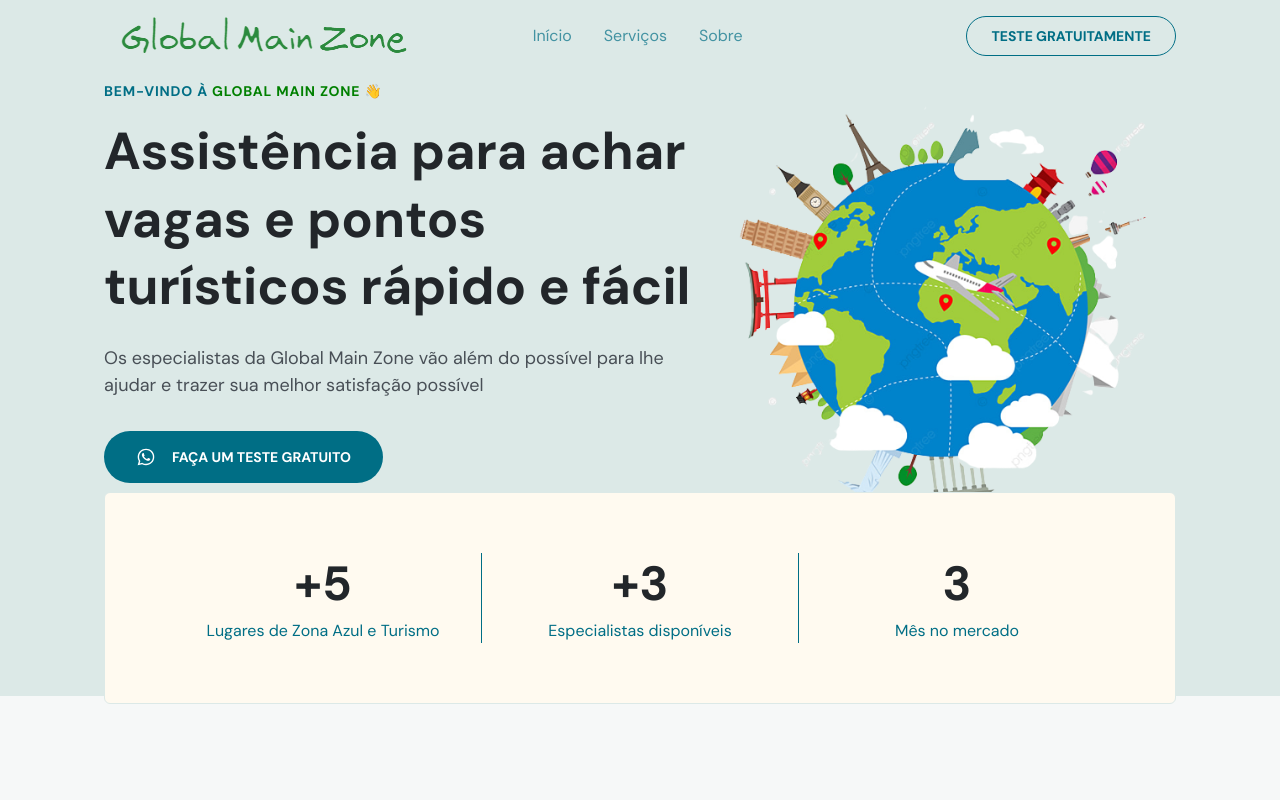
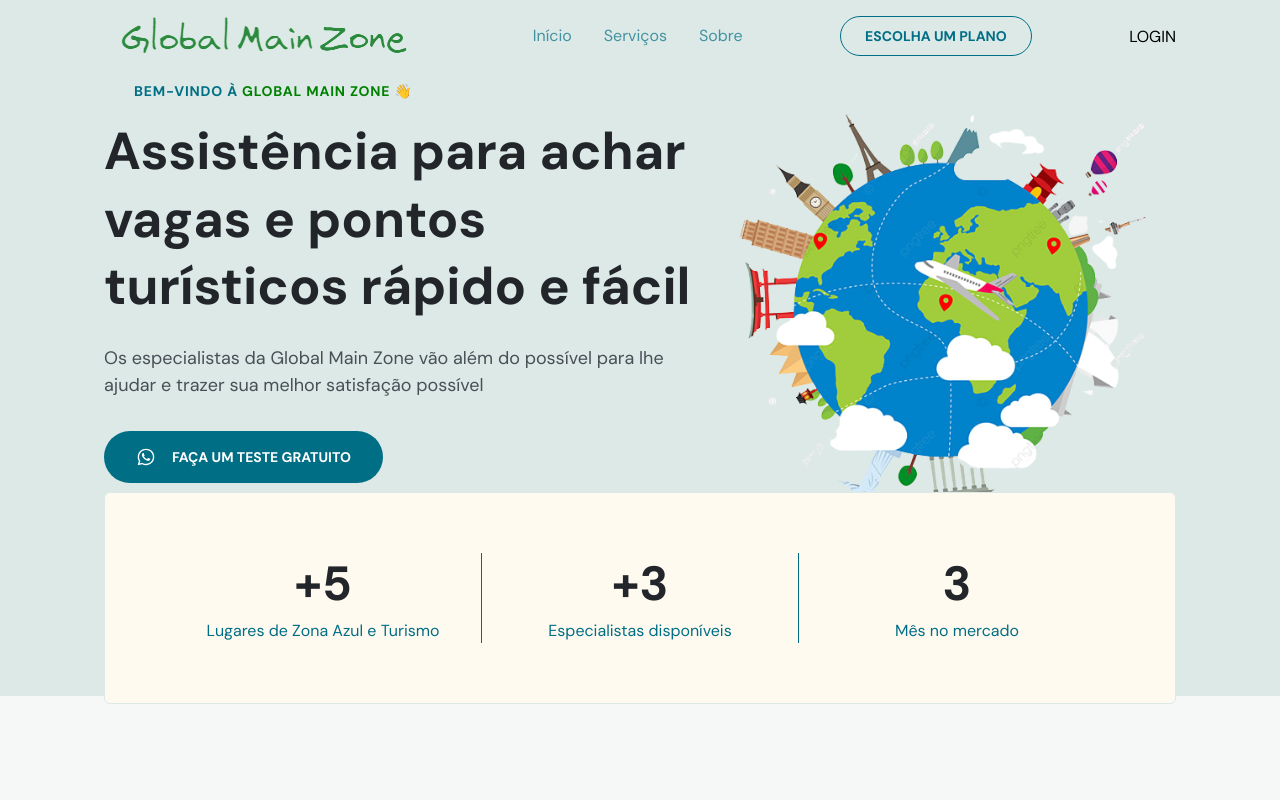
Before and after one commit to zBillydim/GlobalMainZonee, a plain HTML site: page main/index.html in a window 1280 px wide. Shown: the top 800 px of the page. Drawn offline with nearby package versions, Linux system fonts and the light colour scheme.

Commit message:
FEAT(Adicionamento-CSS-Pages)
Adicionado novas funções no CSS (começo da criação do botão login) e também criação da .html de registro

```diff
--- a/css/Index.css
+++ b/css/Index.css
@@ -433,10 +433,10 @@ footer {
 
 footer .logo {
   display: inline-block;
-  margin-bottom: 2.4rem;
+  margin-bottom: 2.2rem;
 }
 
-footer .logo svg {
+footer .logo img {
   width: 23.6rem;
   height: 3.1rem;
 }
@@ -744,4 +744,14 @@ footer .social-links {
   footer p {
     margin-bottom: 0;
   }
+  .login {
+    text-decoration: none;
+    background: var(--primary-color);
+    border-radius: 4rem;
+    margin-bottom: 4rem;
+    padding: 1.6rem 3.2rem;
+    width: fit-content;
+    color: white;
+    text-transform: uppercase;
+  }
 }
--- a/main/index.html
+++ b/main/index.html
@@ -24,7 +24,6 @@
         <a class="logo animate__animated animate__backInLeft" href="#home">
           <img src="../assets/logo.png" alt="logo" />
         </a>
-
         <div class="menu">
           <ul>
             <li>
@@ -33,11 +32,12 @@
             <li><a onclick="closeMenu()" href="#services">Serviços</a></li>
             <li><a onclick="closeMenu()" href="#about">Sobre</a></li>
           </ul>
-
           <a class="button" onclick="closeMenu()" href="#contact"
-            >Teste Gratuitamente</a
+            >Escolha um plano</a
           >
-
+          <div class="form-100">
+          <a class="login" href="#login">Login</a>
+          </div>
           <ul class="social-links">
             <li>
               <a target="_blank" href="https://www.instagram.com/gbrlsz1/"
@@ -162,7 +162,7 @@
       <div class="wrapper">
         <div class="col-a">
           <header>
-            <h4>BEM-VINDO À <span style="color: green">GLOBAL MAIN ZONE 👋</span></h4>
+            <H4><span style="margin-left: 30px"> BEM-VINDO À </span><span style="color: green">GLOBAL MAIN ZONE 👋</span></H4>
             <h1>Assistência para achar vagas e pontos turísticos rápido e fácil</h1>
           </header>
 
```
Also changed, not shown: main/registro.html (added).
